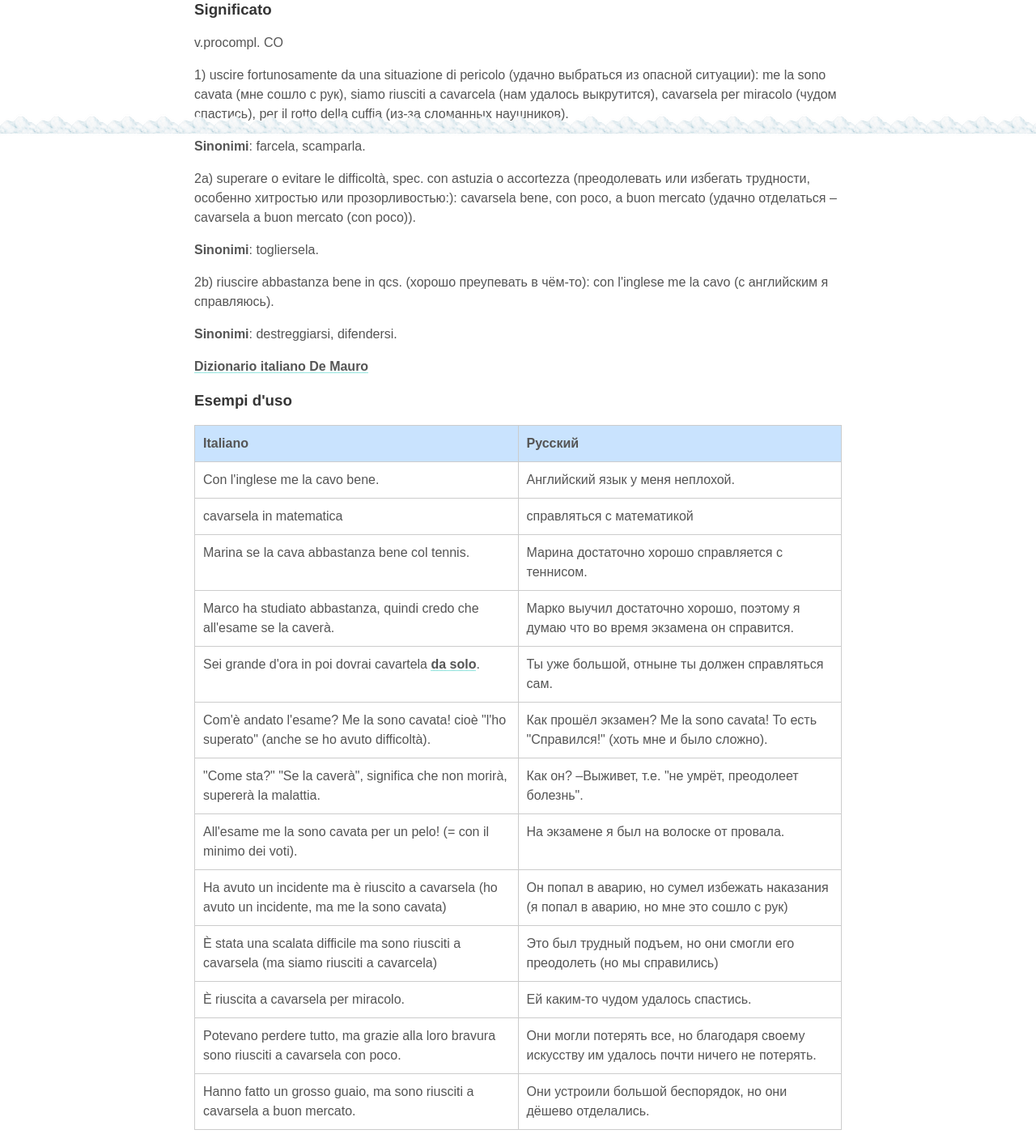
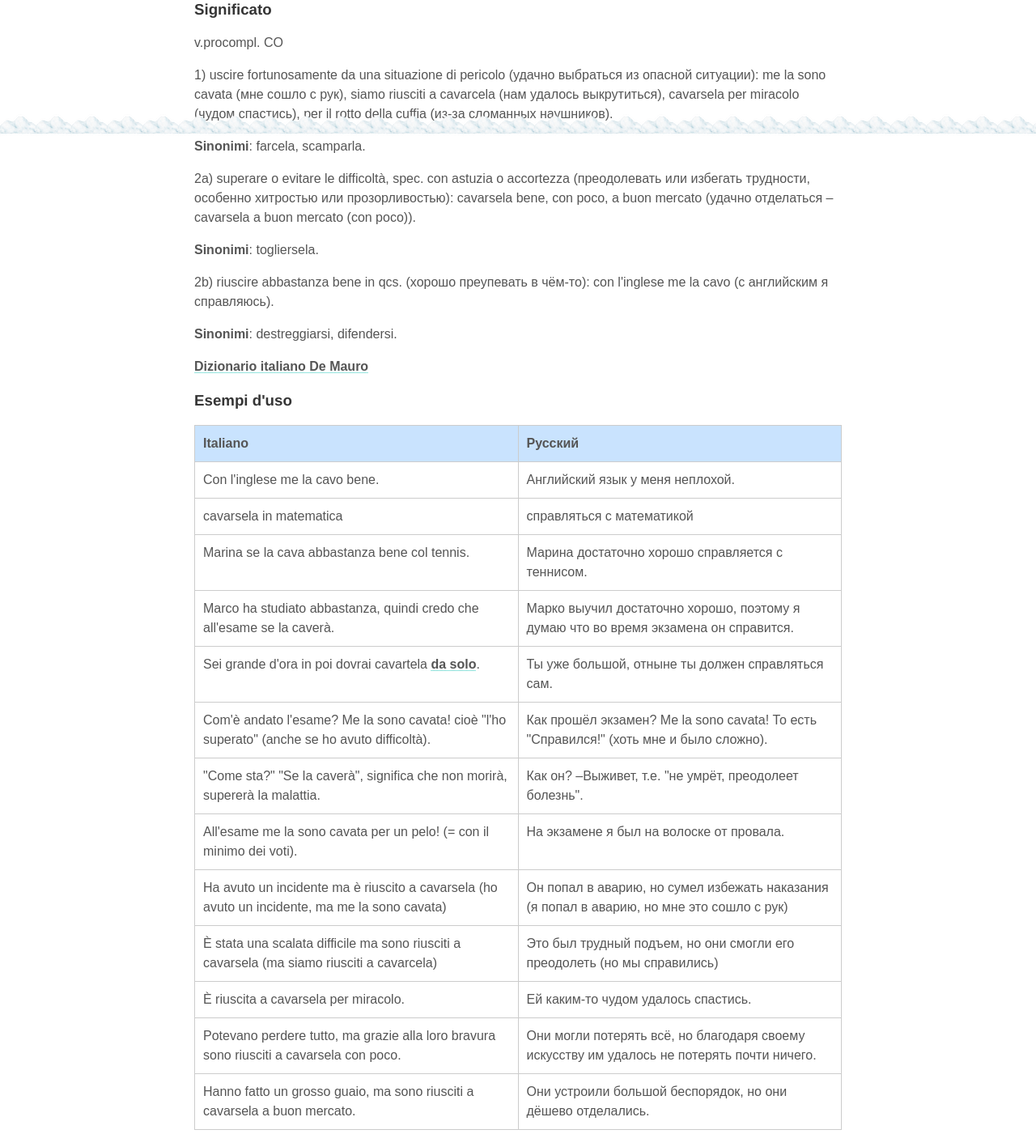
Before and after one commit to postolny/postolny.github.io, a Jekyll site: the page built from _posts/2021-03-11-cavarsela.md, in a window 1280 px wide. Shown: the part 737-2138 px from the top of the page at 81% size. Built offline with Jekyll 4.4.1, drawn with Linux system fonts in a browser that asks for light colours; nearby versions of some CDN libraries.

Commit message:
Add files via upload

```diff
--- a/_posts/2021-03-11-cavarsela.md
+++ b/_posts/2021-03-11-cavarsela.md
@@ -1,7 +1,7 @@
 ---
 layout: post
 title: "cavarsela"
-description: "uscire fortunosamente da una situazione di pericolo (удачно выбраться из опасной ситуации): me la sono cavata (мне сошло с рук), siamo riusciti a cavarcela (нам удалось выкрутится), cavarsela per miracolo (чудом спастись), per il rotto della cuffia (из-за сломанных наушников)."
+description: "uscire fortunosamente da una situazione di pericolo (удачно выбраться из опасной ситуации): me la sono cavata (мне сошло с рук), siamo riusciti a cavarcela (нам удалось выкрутиться), cavarsela per miracolo (чудом спастись), per il rotto della cuffia (из-за сломанных наушников)."
 author: "И. Постольный"
 comments: false
 categories: с
@@ -12,11 +12,11 @@
 
 v.procompl. CO
 
-1) uscire fortunosamente da una situazione di pericolo (удачно выбраться из опасной ситуации): me la sono cavata (мне сошло с рук), siamo riusciti a cavarcela (нам удалось выкрутится), cavarsela per miracolo (чудом спастись), per il rotto della cuffia (из-за сломанных наушников).
+1) uscire fortunosamente da una situazione di pericolo (удачно выбраться из опасной ситуации): me la sono cavata (мне сошло с рук), siamo riusciti a cavarcela (нам удалось выкрутиться), cavarsela per miracolo (чудом спастись), per il rotto della cuffia (из-за сломанных наушников).
 
 **Sinonimi**: farcela, scamparla.
 
-2a) superare o evitare le difficoltà, spec. con astuzia o accortezza (преодолевать или избегать трудности, особенно хитростью или прозорливостью:): cavarsela bene, con poco, a buon mercato (удачно отделаться – cavarsela a buon mercato (con poco)).
+2a) superare o evitare le difficoltà, spec. con astuzia o accortezza (преодолевать или избегать трудности, особенно хитростью или прозорливостью): cavarsela bene, con poco, a buon mercato (удачно отделаться – cavarsela a buon mercato (con poco)).
 
 **Sinonimi**: togliersela.
 
@@ -41,5 +41,5 @@
 |Ha avuto un incidente ma è riuscito a cavarsela (ho avuto un incidente, ma me la sono cavata)|Он попал в аварию, но сумел избежать наказания (я попал в аварию, но мне это сошло с рук)|
 |È stata una scalata difficile ma sono riusciti a cavarsela (ma siamo riusciti a cavarcela)|Это был трудный подъем, но они смогли его преодолеть (но мы справились)|
 |È riuscita a cavarsela per miracolo.|Ей каким-то чудом удалось спастись.|
-|Potevano perdere tutto, ma grazie alla loro bravura sono riusciti a cavarsela con poco.|Они могли потерять все, но благодаря своему искусству им удалось почти ничего не потерять.|
+|Potevano perdere tutto, ma grazie alla loro bravura sono riusciti a cavarsela con poco.|Они могли потерять всё, но благодаря своему искусству им удалось не потерять почти ничего.|
 |Hanno fatto un grosso guaio, ma sono riusciti a cavarsela a buon mercato.|Они устроили большой беспорядок, но они дёшево отделались.|
```
